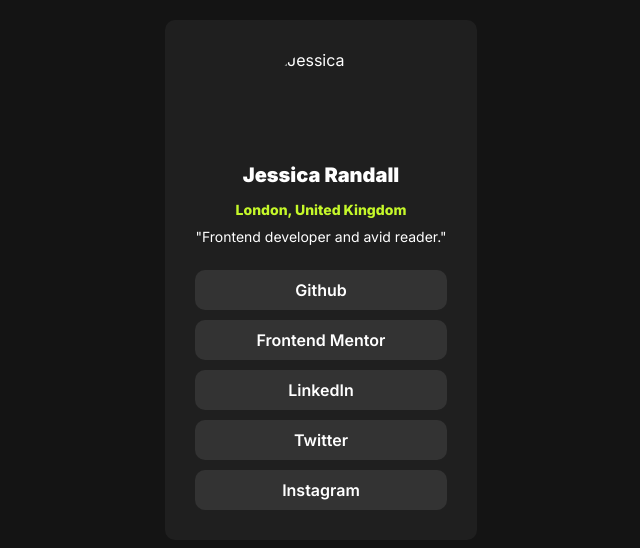
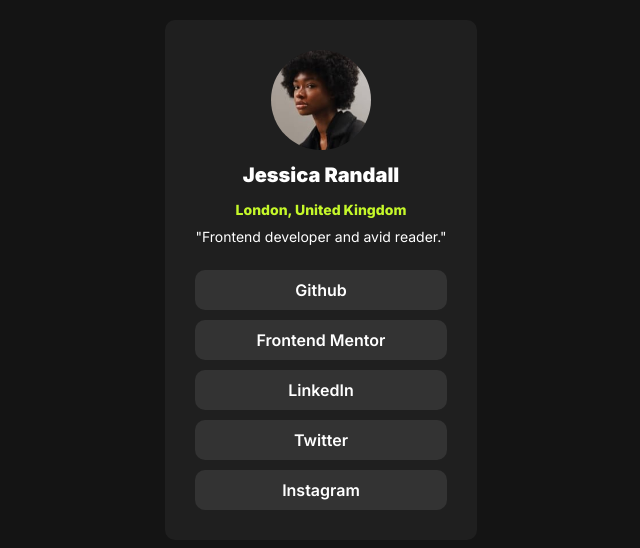
Before and after one commit to Rajuxz/frontendmentorchallenges, a plain HTML site: page social-links-profile-main/index.html in a window 1280 px wide. Shown: the whole page, without its empty margins (319-959 px from the left). Drawn offline with Linux system fonts and the light colour scheme; the site is published under a folder, as on GitHub Pages, so addresses that start at the root find nothing.

Commit message:
Index.html

```diff
--- a/social-links-profile-main/index.html
+++ b/social-links-profile-main/index.html
@@ -13,7 +13,7 @@
     <div class="container">
       <div class="card">
         <div class="card-top">
-          <img src="/assets/images/avatar-jessica.jpeg" alt="Jessica">
+          <img src="./assets/images/avatar-jessica.jpeg" alt="Jessica">
           <h1 class="name">Jessica Randall</h1>
           <div class="address">
             London, United Kingdom
```
